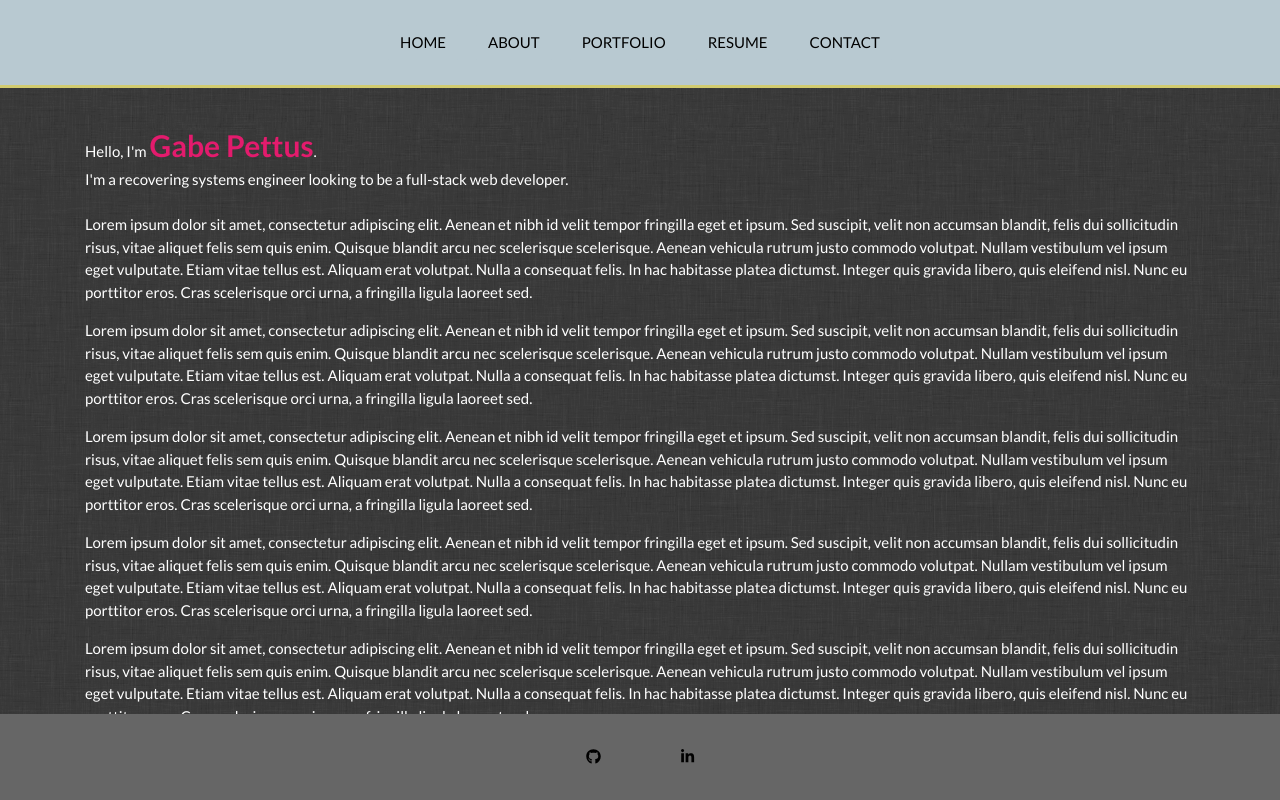
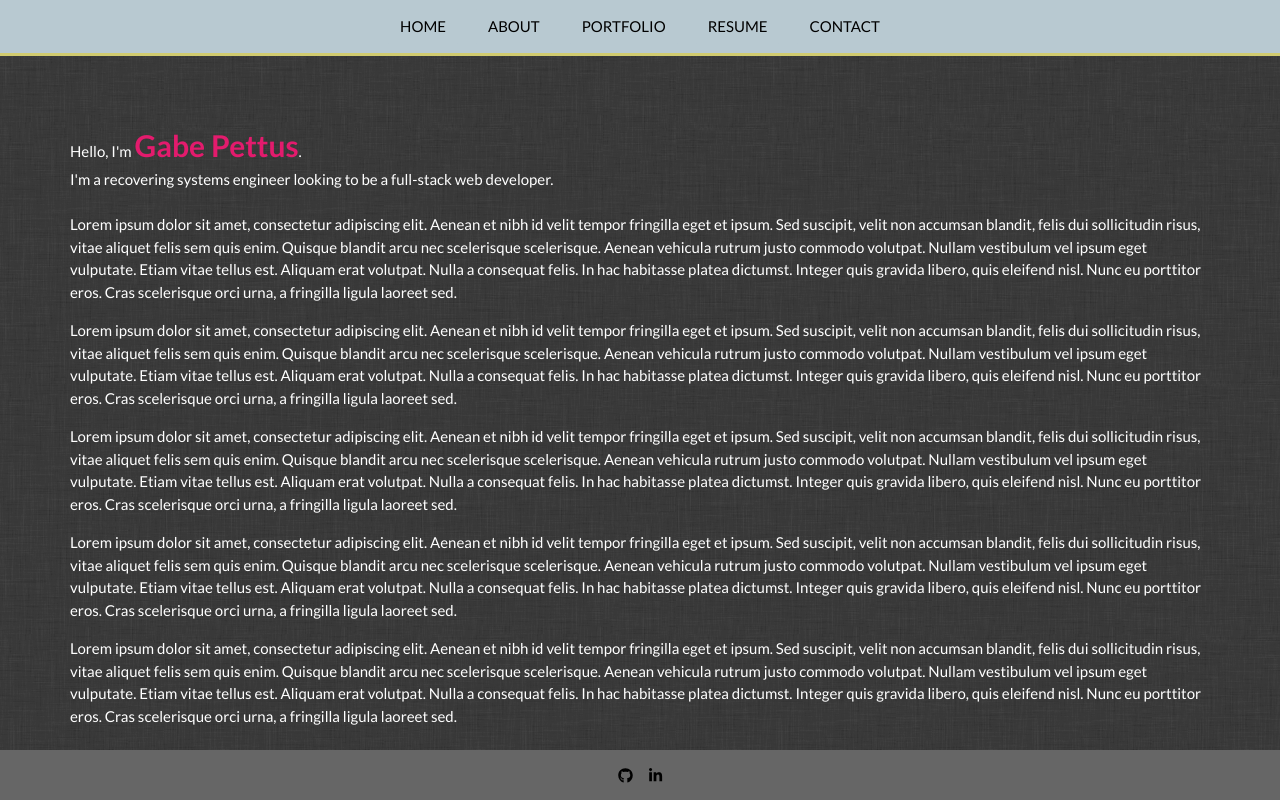
Before and after one commit to gabepettus/react-portfolio, a React (Create React App) app: page / in a window 1280 px wide. Built offline with nearby package versions, Linux system fonts and the light colour scheme.

Commit message:
centered icons/links on footer

```diff
--- a/src/components/Footer/style.css
+++ b/src/components/Footer/style.css
@@ -1,4 +1,13 @@
 .footer {
   /* set text properties */
   background-color: #666;
+  height: 50px;
 }
+.nav-link {
+  /* pull off padding to vertically center links */
+  padding: 0 !important;
+}
+.navbar {
+  /* pull off padding to vertically center links */
+  padding: 0 !important;
+}
--- a/src/pages/Home/index.js
+++ b/src/pages/Home/index.js
@@ -10,8 +10,8 @@ import Footer from '../../components/Footer';
 const Home = () => {
     return (
       <div>
+        <Container>
       <Header />
-        <Container>
           <section id="home" className="flex height-fix">
           <div id="pt" className="canvas"></div>
           <Row className="mt-5">
@@ -30,9 +30,9 @@ const Home = () => {
             </div>
           </div>
           </Row>
+      <Footer />
           </section>
         </Container >
-      <Footer />
       </div>
     );
 }
--- a/src/pages/Home/style.css
+++ b/src/pages/Home/style.css
@@ -1,5 +1,6 @@
 body {
   /* added padding to prevent navbar overlap. (100 based on browser inpector of size) */
+  /* TODO fix this to match break points for mobile */
   padding-top: 75px;
 }
 
@@ -49,8 +50,3 @@ body {
     -moz-osx-font-smoothing: grayscale;
     transform: translate(0, 0);
 }
-
-.row {
-  margin-left: 0px !important;
-  margin-right: 0px !important;
-}
```
